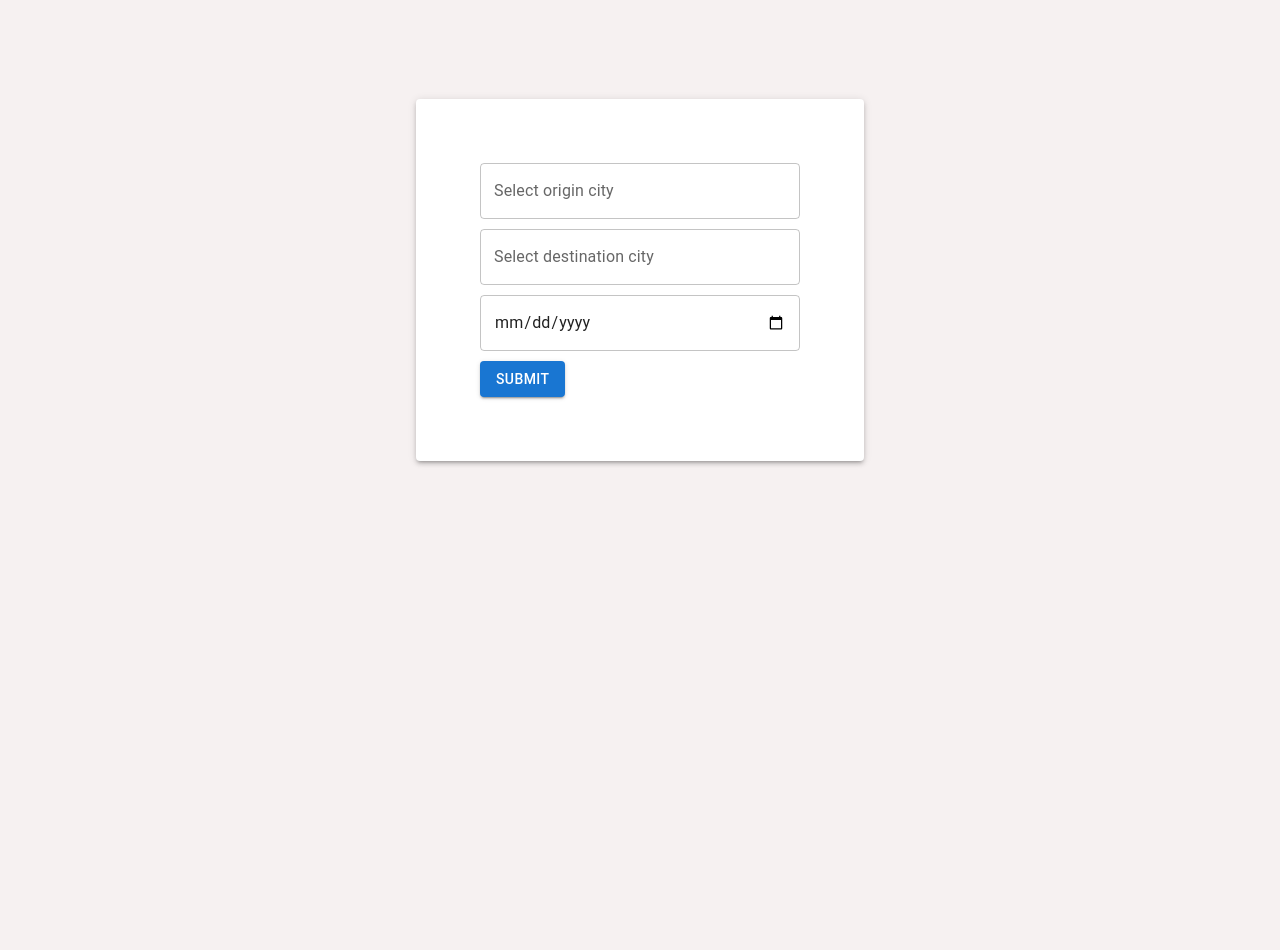
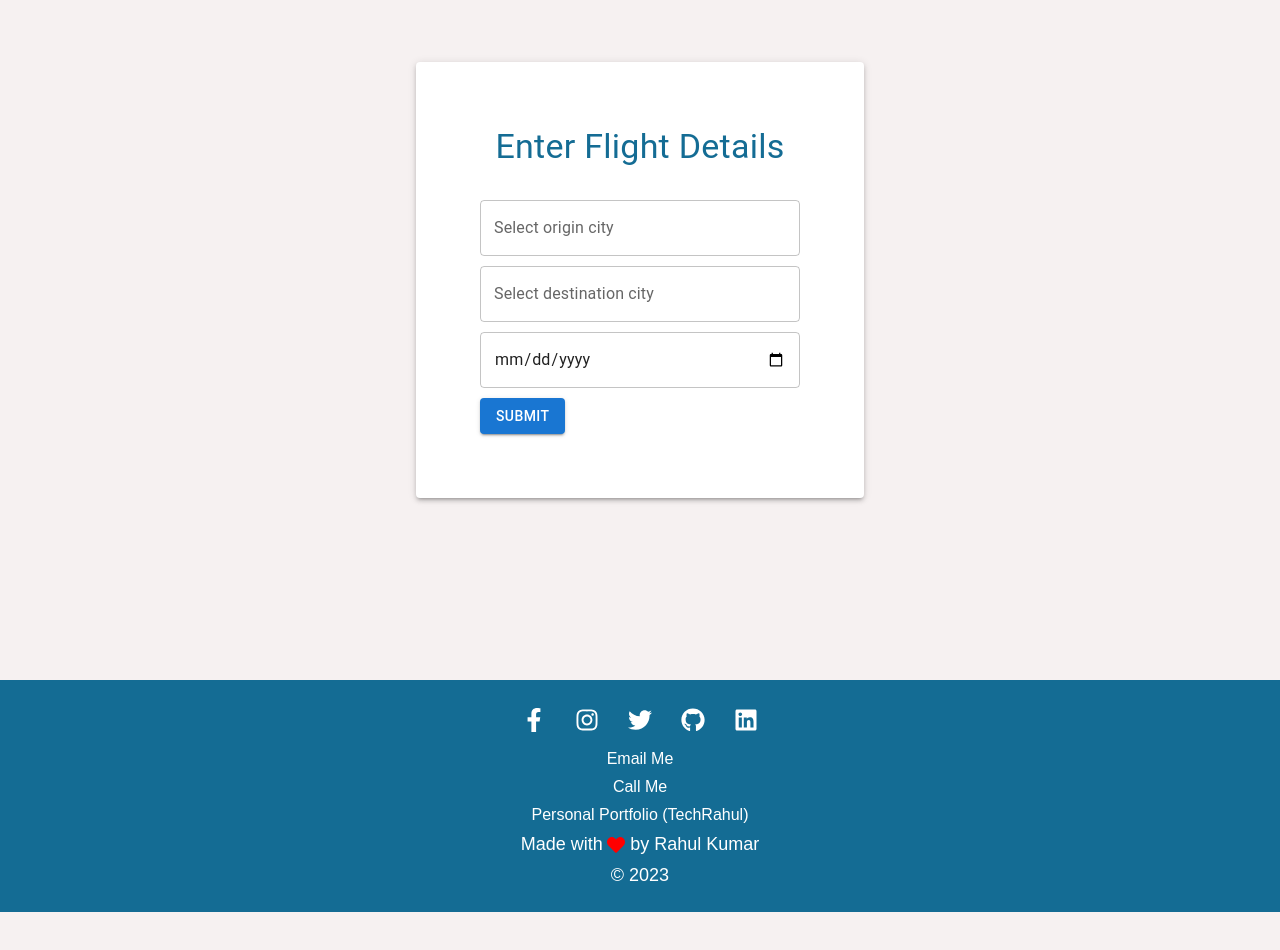
Before and after one commit to eccecntric-Rahul/flightApp, a React (Vite) app: page / in a window 1280 px wide. Shown: the part 120-1070 px from the top of the page. After the commit the page ends 1032 px from the top, so only its background shows below. Built offline with nearby package versions, Linux system fonts and the light colour scheme; no server answers.

Commit message:
added footer

```diff
--- a/src/components/Footer/Footer.css
+++ b/src/components/Footer/Footer.css
@@ -1,126 +1,64 @@
-.footer{
-    height: 35vh;
-    width: 100%;
-    color:var(--grey);
+.footer-container {
+  background-color: #146C94;
+  padding: 1rem;
   display: flex;
   justify-content: center;
-    margin-top: 10vh;
-    padding: 8px;
-    position: relative;
-    font-size: large;
+  align-items: flex-end;
+  min-height: 25vh;
 }
 
-.footer_content_container{
-    width: 60vw;
-    height: 35vh;
-    display: flex;
+.footer-content {
+  color: #fff;
 }
 
-.footer_row{
-    width: 20vw;
-    height: 35vh;
-    display: inline;
+.footer-content p {
+  margin: 0;
+  font-size: 18px;
+  text-align: center;
+  font-family: sans-serif;
+  margin-bottom: 10px; /* Add margin-bottom for additional gap */
 }
 
-.footer_icon{
-    color:var(--white);
-    font-size:1.5rem;
-    text-decoration: none;
+.footer-text {
+  display: flex;
+  align-items: center;
+  justify-content: space-between;
 }
 
-.footer_icon_right_margin{
-    margin-right: 1.8rem;
+.heart-icon {
+  margin: 0 0.3rem;
 }
 
-#heart_icon{
-    color:var(--red);
-    margin-left: 0.5rem;
-    margin-right: 0.5rem;
-    font-size: larger;
+#copyright {
+  margin-top: 0.5rem;
 }
 
-#heart_container{
-    display: flex;
-    justify-content: center;
-    align-items: center;
-    position: absolute;
-    bottom: 2.2rem;
-    color: var(--white);
-}
-
-.icon_container{
+.icon-container {
   margin-top: 6vh;
   margin-bottom: 0;
   min-height: 4vh;
 }
 
-.footer_text_container{
-    margin-top: 0.3rem;
-    margin-bottom: 2vh;
-    font-size: 0.9rem;
+.footer-text-container {
+  margin: 0.5rem 0;
+  font-size: 1rem!important;
 }
 
-.footer_text_container:hover{
+.footer-text-container:hover {
   text-decoration: underline;
 }
 
-.footer_text_link{
+.footer-text-link {
   text-decoration: none;
-    color:var(--grey);
+  color: #fff;
 }
 
-#copyright{
-    margin-top:2vh;
-    position: absolute;
-    bottom: 1rem;
-    color: var(--white);
-    font-size: small;
+.footer-icon {
+  color: #fff;
+  font-size: 1.5rem;
+  text-decoration: none;
 }
 
-@media screen and (max-width: 992px) {
-    .footer{
-        height: 50vh;
+.footer-icon-right-margin {
+  margin-right: 1.8rem;
 }
-    .footer_content_container{
-        width: 90vw;
-        height: 50vh;
-    }
-
-    .footer_row{
-        width: 30vw;
-    }
-    .footer_icon{
-        font-size: 1.2rem;
-    }
-  }
-
-  @media screen and (max-width: 580px) {
-    .footer{
-        height: 50vh;
-        width: 100%;
-        color:var(--grey);
-        display: flex;
-        justify-content: center;
-        margin-top: 10vh;
-        padding: 8px;
-        position: relative;
-        font-size: large;
-    }
-
-    .footer_content_container{
-        width: 100vw;
-        padding-left: 1rem;
-        height: 50vh;
-    }
-    .footer_row{
-        width: 33vw;
-    }
-    .footer_icon{
-        font-size: 1.2rem;
-        margin-right: 0.2rem;
-    }
-    .row_3{
-        width: 31vw;
-        padding-right: 2vw;
-    }
-  }
--- a/src/components/Footer/Footer.tsx
+++ b/src/components/Footer/Footer.tsx
@@ -1,10 +1,43 @@
-import './Footer.css'
-function Footer() {
-    return (
-        <div className="footer">
+import './Footer.css';
+import { FaHeart, FaFacebookF, FaInstagram, FaTwitter,FaLinkedin ,FaGithub} from 'react-icons/fa';
 
-        </div>
-    )
-}
+const Footer = () => {
+  return (
+    <footer className="footer-container">
+      <div className="footer-content">
+        <p className="icon-container">
+          <a href="https://www.facebook.com/profile.php?id=100009120165927" target='_blank' rel="noreferrer" className="footer-icon footer-icon-right-margin">
+            <FaFacebookF />
+          </a>
+          <a href="https://www.instagram.com/rahul_kr_._/" target='_blank' rel="noreferrer" className="footer-icon footer-icon-right-margin">
+            <FaInstagram />
+          </a>
+          <a href="https://twitter.com/mekrrahul" target='_blank' rel="noreferrer" className="footer-icon footer-icon-right-margin">
+            <FaTwitter />
+          </a>
+          <a href="https://github.com/eccecntric-Rahul" target='_blank' rel="noreferrer" className="footer-icon footer-icon-right-margin">
+            <FaGithub />
+          </a>
+          <a href="https://www.linkedin.com/in/rahul-kumar-821109187/" target='_blank' rel="noreferrer" className="footer-icon">
+            <FaLinkedin />
+          </a>
+        </p>
+        <p className="footer-text-container">
+          <a href="mailto:rk2655415@gmail.com" className='footer-text-link'>Email Me</a>
+        </p>
+        <p className="footer-text-container">
+          <a href="tel:+919015709221" className='footer-text-link'>Call Me</a>
+        </p>
+        <p className="footer-text-container">
+          <a href="https://krrahul.netlify.app/" className='footer-text-link'>Personal Portfolio (TechRahul)</a>
+        </p>
+        <p className='footer-text'>Made with <FaHeart color="red" className="heart-icon" /> by Rahul Kumar</p>
+        <p className="copyright">
+          &copy; 2023
+        </p>
+      </div>
+    </footer>
+  );
+};
 
-export default Footer
+export default Footer;
--- a/src/components/Navbar/Navbar.css
+++ b/src/components/Navbar/Navbar.css
@@ -3,7 +3,7 @@
     justify-content: space-between;
     align-items: center;
     padding: 1rem 2rem 1rem;
-    background-color: #146C94;
+    background-color: #19A7CE;
     width: 100%;
     position: fixed;
     top:0;
--- a/src/routes/Home/Home.tsx
+++ b/src/routes/Home/Home.tsx
@@ -1,7 +1,7 @@
 import { useEffect, useState } from 'react';
 import './Home.css';
 import { commonGet } from '../../methods';
-import { Autocomplete, TextField, Button, Paper } from '@mui/material';
+import { Autocomplete, TextField, Button, Paper, Typography } from '@mui/material';
 import { debounce } from 'lodash';
 import { toast } from 'react-toastify';
 import FlightTable from '../../components/Table/FlightTable';
@@ -68,6 +68,9 @@ const Home = () => {
   return (
     <div className="homepage-container">
       <Paper elevation={3} className="form-container">
+      <Typography variant="h4" align="center" className="signup-title">
+            Enter Flight Details
+          </Typography>
         <Autocomplete
           options={originCities}
           getOptionLabel={(city) => city?.name}
```
Lines whose indentation alone changed are shown as unchanged.
